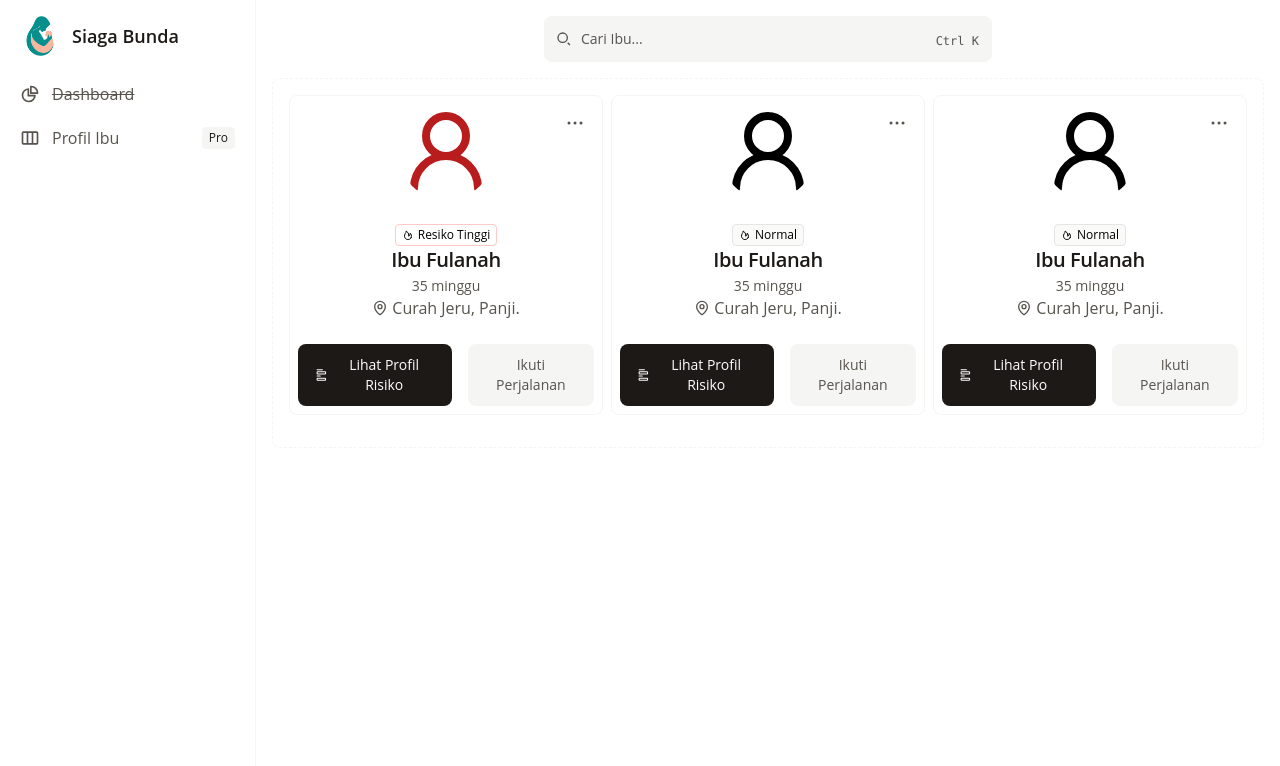
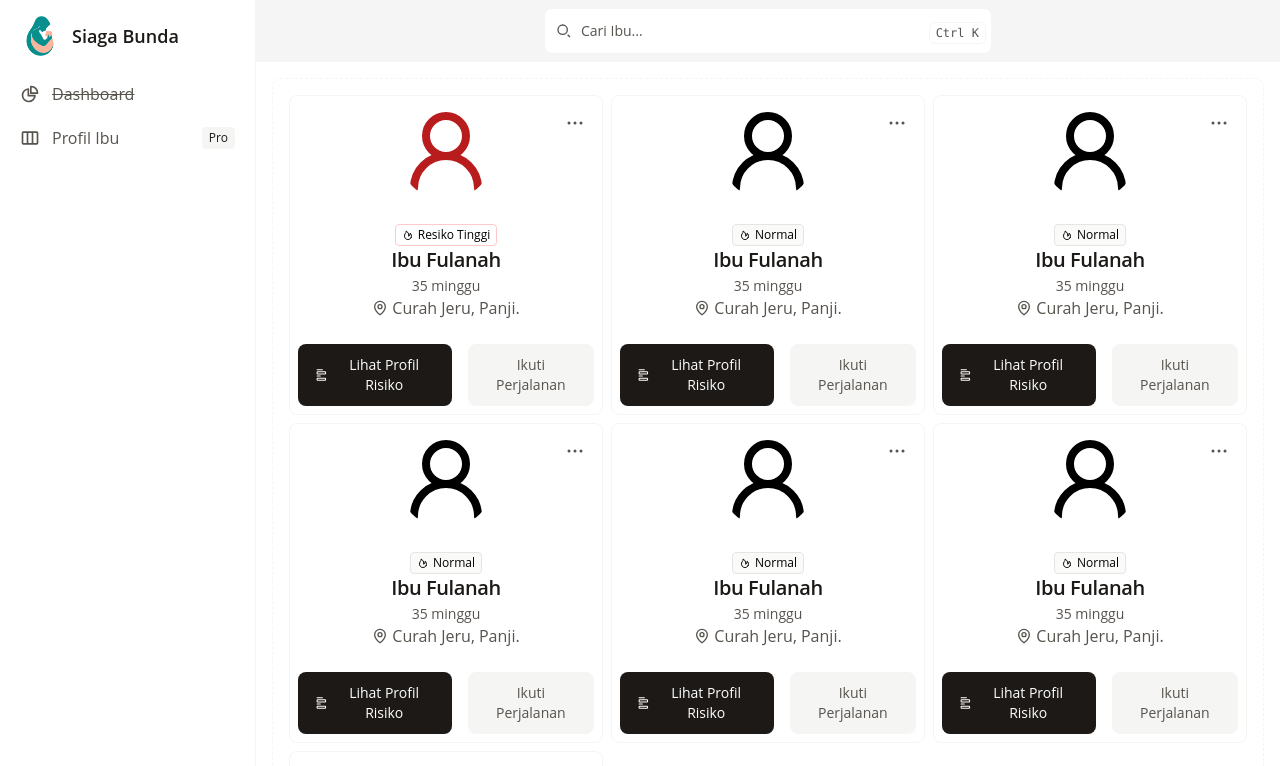
Before and after one commit to stywn93/siaga-bunda-fb, a React (Vite) app: page / in a window 1280 px wide. Shown: the top 766 px of the page. Built offline with nearby package versions, Linux system fonts and the light colour scheme.

Commit message:
Refactor Content and SearchBar components for improved layout and styling

```diff
--- a/src/components/Content.tsx
+++ b/src/components/Content.tsx
@@ -4,7 +4,7 @@ import SearchBar from "./SearchBar"
 function Content(){
     return(
         <>
-        <div className="mt-4">
+        <div className="sticky top-0 z-30 shadow bg-neutral-100 py-2">
             <SearchBar/>
         </div>
 
@@ -12,6 +12,10 @@ function Content(){
                 <div className="p-4 border-1 border-default border-dashed rounded-base">
                     <div className="grid grid-cols-3 gap-2 mb-4">
                         <MomProfile color="#b91c1c" risk="high"/>
+                        <MomProfile />
+                        <MomProfile />
+                        <MomProfile />
+                        <MomProfile />
                         <MomProfile />
                         <MomProfile />
                     </div>
--- a/src/components/SearchBar.tsx
+++ b/src/components/SearchBar.tsx
@@ -28,13 +28,13 @@ function SearchBar() {
 
     return (
         <>
-            <form className="max-w-md mx-auto" onClick={() => setIsOpen(true)}>
+            <form className="max-w-md mx-auto shadow" onClick={() => setIsOpen(true)}>
                 <label htmlFor="search" className="block mb-2.5 text-sm font-medium text-heading sr-only ">Search</label>
                 <div className="relative">
                     <div className="absolute inset-y-0 start-0 flex items-center ps-3 pointer-events-none">
                         <svg className="w-4 h-4 text-body" aria-hidden="true" xmlns="http://www.w3.org/2000/svg" width="24" height="24" fill="none" viewBox="0 0 24 24"><path stroke="currentColor" stroke-width="2" d="m21 21-3.5-3.5M17 10a7 7 0 1 1-14 0 7 7 0 0 1 14 0Z" /></svg>
                     </div>
-                    <input type="search" id="search" className="block w-full p-3 pe-20 ps-9 bg-neutral-secondary-medium border border-default-medium text-heading text-sm rounded-base focus:ring-brand shadow-xs placeholder:text-body" placeholder="Cari Ibu..." required />
+                    <input type="search" id="search" className="block w-full p-3 pe-20 ps-9 border border-default-medium text-heading text-sm rounded-base focus:ring-brand shadow-xs placeholder:text-body" placeholder="Cari Ibu..." required />
                     <kbd className="pointer-events-none absolute end-1.5 bottom-2.5 rounded border border-default-medium px-1.5 py-0.5 text-xs text-body" aria-label={shortcutLabel}>{shortcutLabel}</kbd>
                 </div>
             </form>
```
